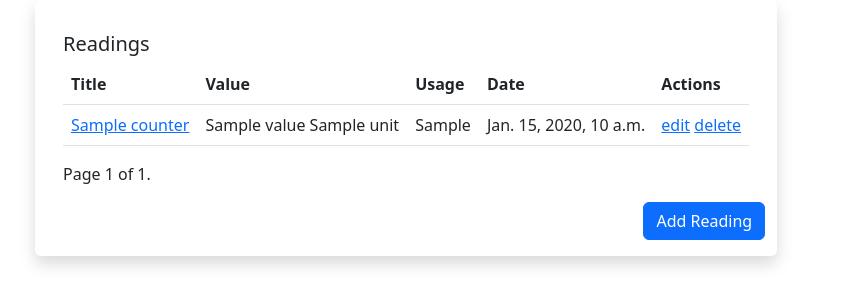
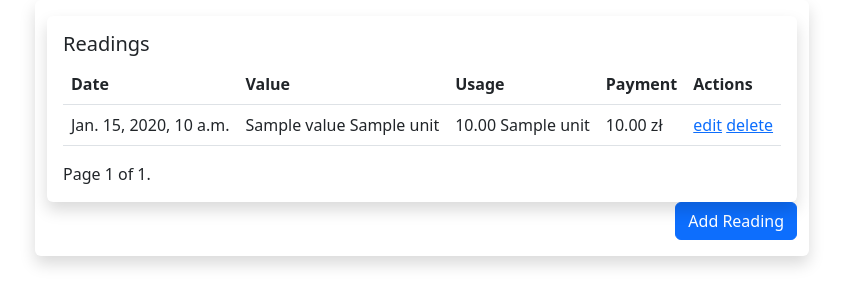
Before and after one commit to Dymirt/cs50web, a Django app: template capstone/counters/templates/counters/reading_list.html in a window 1280 px wide. Shown: the part 56-362 px from the top of the page, without its empty margins (35-878 px from the left). Run offline with Django 4.2, Linux system fonts and the light colour scheme; the template is opened without the code that fills it: most values are stand-ins (such as "Sample title", 1, 10 or a date in 2020).

Commit message:
adding Payment column
Signed-off-by: Dymirt <kolidadmytro@gmail.com>

```diff
--- a/capstone/counters/templates/counters/partials/readings_table.html
+++ b/capstone/counters/templates/counters/partials/readings_table.html
@@ -1,31 +1,38 @@
-<div class="card border-0">
-
-<div class=card-body>
-        {% if object_list %}
+<div class="card border-0 shadow rounded">
+    <div class="card-body">
+        {% if readings %}
         <h5 class="card-title">Readings</h5>
 
 <table class="table table-hover">
     <thead>
         <tr>
-            <th>Title</th>
+            <th>Date</th>
             <th>Value</th>
             <th>Usage</th>
-            <th>Date</th>
+            <th>Payment</th>
             <th>Actions</th>
         </tr>
     </thead>
     <tbody>
-        {% for obj in object_list %}
+        {% for reading in readings %}
             <tr>
+                <td>{{ reading.date }}</td>
+                <td>{{ reading.value }} {{ reading.counter.unit }}</td>
+
+                {% if reading.usage_in_units %}
+                <td>{{ reading.usage_in_units|floatformat:2 }} {{ counter.unit }}</td>
+                {% else %}
+                <td>-</td>
+                {% endif %}
+
+                {% if reading.payment %}
+                <td>{{ reading.payment|floatformat:2 }} zł</td>
+                {% else %}
+                <td>-</td>
+                {% endif %}
                 <td>
-                    <a href="{% url 'counters:counter-detail' obj.counter.id %}">{{ obj.counter.title }}</a>
-                </td>
-                <td>{{ obj.value }} {{ obj.counter.unit }}</td>
-                <td>{{ obj.usage_in_units }}</td>
-                <td>{{ obj.date }}</td>
-                <td>
-                    <a href="{% url 'counters:reading-edit' obj.id %}">edit</a>
-                    <a href="{% url 'counters:reading-delete' obj.id %}">delete</a>
+                    <a href="{% url 'counters:reading-edit' reading.id %}">edit</a>
+                    <a href="{% url 'counters:reading-delete' reading.id %}">delete</a>
                 </td>
             </tr>
         {% endfor %}
```
